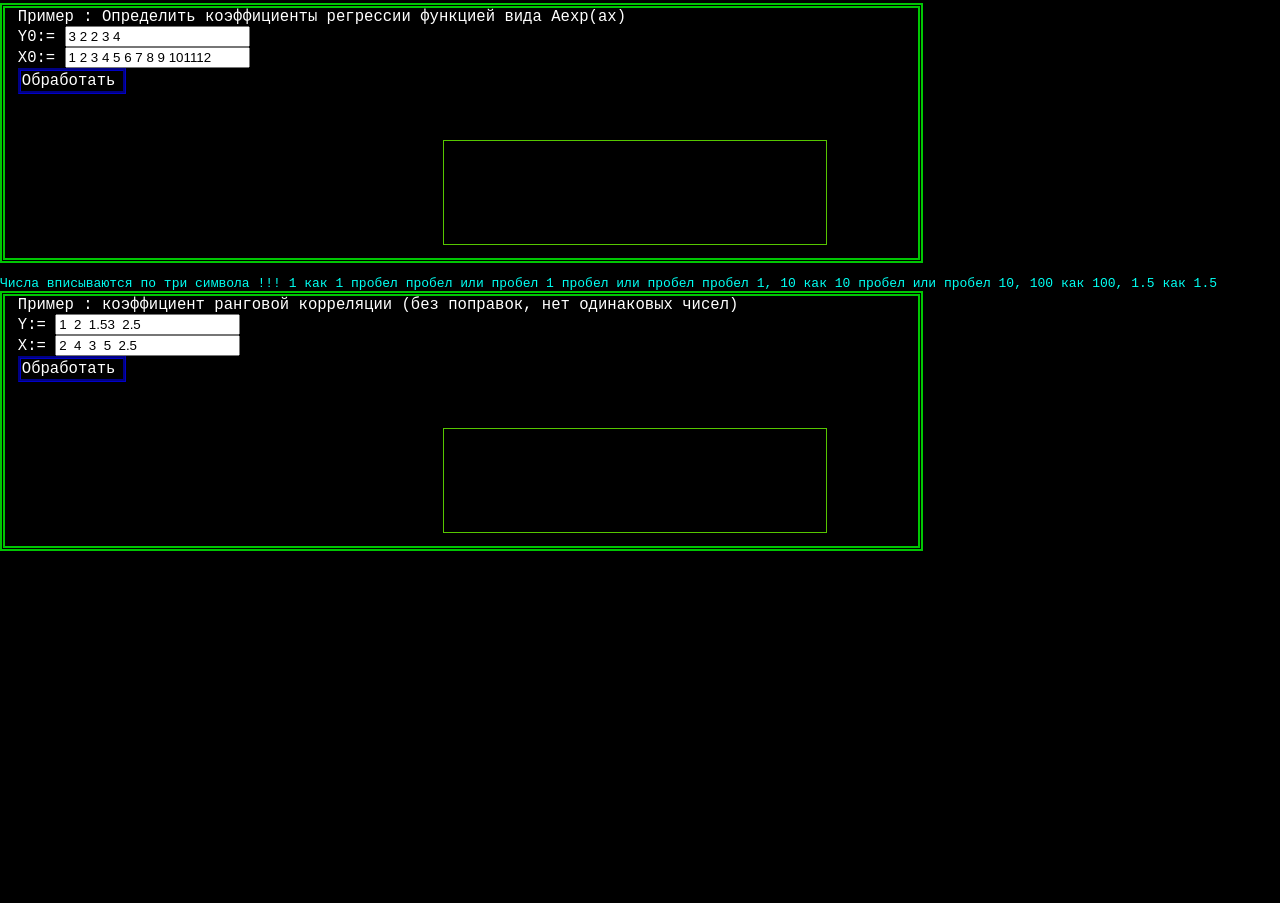
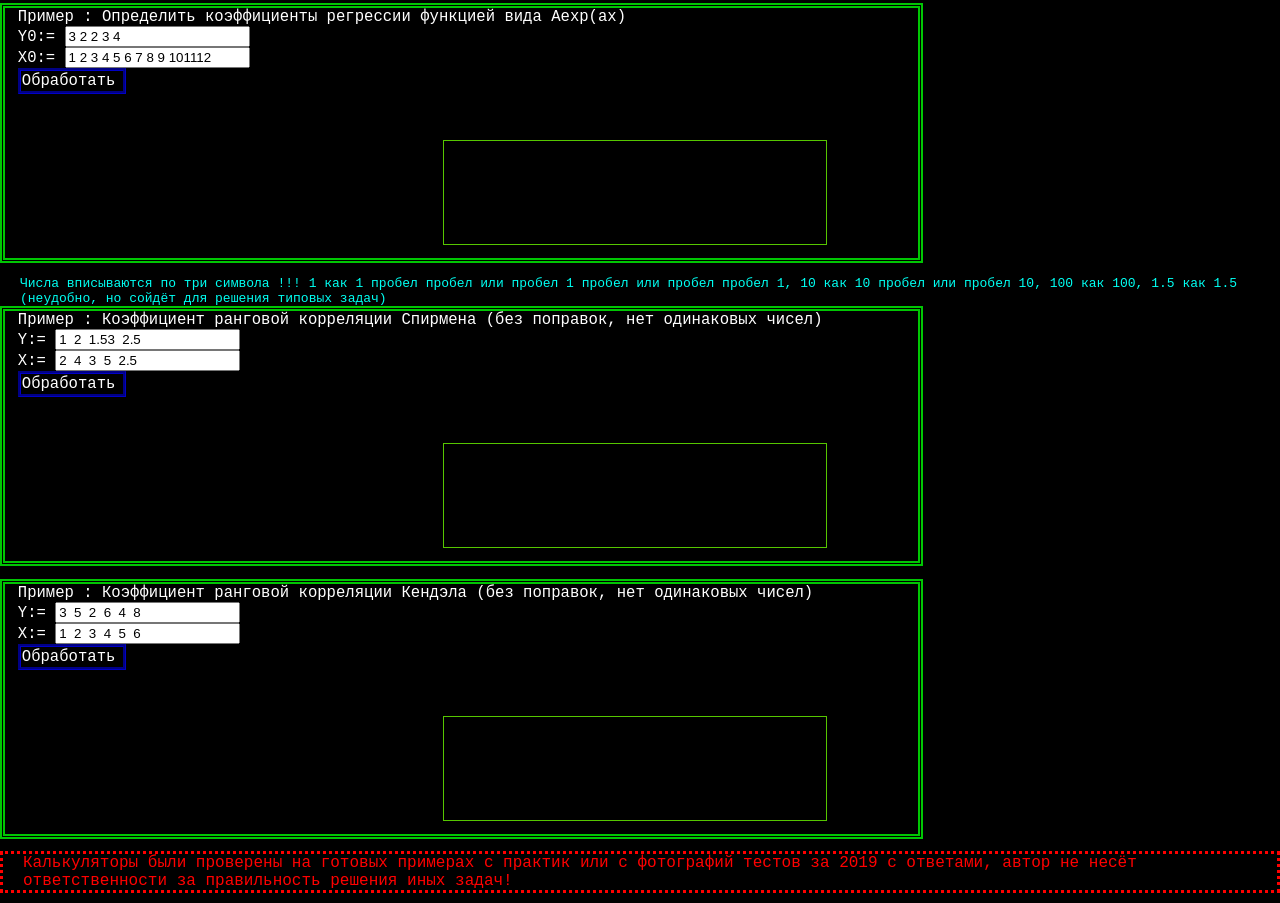
Before and after one commit to Scrappiy/ODSmir, a plain HTML site: page index.html in a window 1280 px wide. Shown: the part 1428-2331 px from the top of the page. Before the commit the page ends 1992 px from the top, so only its background shows below. Drawn offline with Linux system fonts and the light colour scheme.

Commit message:
Add files via upload

```diff
--- a/index.html
+++ b/index.html
@@ -12,7 +12,7 @@
 <body>
     <div class="au">Програмки для решения задач МиСЦОС</div>
     <div class="au">Legendary author: ZOA	&#128736;</div>
-    <div class="au">Числа вписываются по два символа!!! Например 1 как 1 пробел или пробел 1, 10 как 10</div>
+    <div class="au">Числа вписываются по два символа!!! Например 1 как 1 пробел или пробел 1, 10 как 10 (неудобно, но сойдёт для решения типовых задач)</div>
     <div class="bigA">
             <img class="ing" src="img/nchf.png" width="250px">
             <input id="max1" type="number" class="num num1" value="2">
@@ -71,14 +71,22 @@
     <div class="num8" onclick="obr5()">Обработать</div>
     <div class="num num6" id="vvd5"></div>
 </div>
-<div class="au">Числа вписываются по три символа !!! 1 как 1 пробел пробел или пробел 1 пробел или пробел пробел 1, 10 как 10 пробел или пробел 10, 100 как 100, 1.5 как 1.5</div>
+<div class="au">Числа вписываются по три символа !!! 1 как 1 пробел пробел или пробел 1 пробел или пробел пробел 1, 10 как 10 пробел или пробел 10, 100 как 100, 1.5 как 1.5 (неудобно, но сойдёт для решения типовых задач)</div>
 <div class="bigA">
-    <div> Пример : коэффициент ранговой корреляции (без поправок, нет одинаковых чисел) </div>
+    <div> Пример : Коэффициент ранговой корреляции Спирмена (без поправок, нет одинаковых чисел) </div>
     <div >Y:= <input id="Y7" type="search" value="1  2  1.53  2.5"></div>
     <div >X:= <input id="X8" type="search" value="2  4  3  5  2.5"></div>
     <div class="num8" onclick="obr7()">Обработать</div>
     <div class="num num6" id="vvd7"></div>
 </div>
+<div class="bigA">
+    <div> Пример : Коэффициент ранговой корреляции Кендэла (без поправок, нет одинаковых чисел) </div>
+    <div >Y:= <input id="Y8" type="search" value="3  5  2  6  4  8"></div>
+    <div >X:= <input id="X9" type="search" value="1  2  3  4  5  6"></div>
+    <div class="num8" onclick="obr8()">Обработать</div>
+    <div class="num num6" id="vvd8"></div>
+</div>
+<div class="au kr">Калькуляторы были проверены на готовых примерах с практик или с фотографий тестов за 2019 с ответами, автор не несёт ответственности за правильность решения иных задач!</div>
     <script src="scripts.js"></script>
 </body>
 
--- a/scripts.js
+++ b/scripts.js
@@ -329,10 +329,10 @@ function obr7() {
         let Xmas = [0, 0, 0, 0, 0, 0, 0, 0, 0, 0];
         let Ymas = [0, 0, 0, 0, 0, 0, 0, 0, 0, 0];
 
-        if ((a.length % 3) == 1) { a = a + " "; }
-        if ((a.length % 3) == 2) { a = a + "  "; }
-        if ((b.length % 3) == 1) { b = b + " "; }
-        if ((b.length % 3) == 2) { b = b + "  "; }
+        if ((a.length % 3) == 1) { a = a + "  "; }
+        if ((a.length % 3) == 2) { a = a + " "; }
+        if ((b.length % 3) == 1) { b = b + "  "; }
+        if ((b.length % 3) == 2) { b = b + " "; }
 
         for (let index = 0; index < (a.length / 3); index++) {
             res1 = a[3 * index] + a[3 * index + 1] + a[3 * index + 2];
@@ -369,8 +369,8 @@ function obr7() {
 
         }
         for (let index = 0; index < (a.length / 3); index++) {
-    Xmas[index]=index+1;
-    Ymas[index]=index+1;
+            Xmas[index] = index + 1;
+            Ymas[index] = index + 1;
         }
 
         for (let index = 0; index < (a.length / 3); index++) {
@@ -397,24 +397,112 @@ for (let index = 0; index < (a.length / 3); index++) {
 
         }
 
-c="Rx : ";
-d="Ry : ";
+        c = "Rx : ";
+        d = "Ry : ";
 
-        document.getElementById("vvd7").innerHTML= Xmas+`<br>` + Ymas;
-Py=0;
+        document.getElementById("vvd7").innerHTML = Xmas + `<br>` + Ymas;
+        Py = 0;
         for (let index = 0; index < (a.length / 3); index++) {
-            Px=Xmas[index]-Ymas[index];
-            res1=Xmas[index];
-            c=c+res1+" ";
-            res1=Ymas[index];
-            d=d+res1+" ";
-            Px=Px*Px;
-            Py=Py+Px;
+            Px = Xmas[index] - Ymas[index];
+            res1 = Xmas[index];
+            c = c + res1 + " ";
+            res1 = Ymas[index];
+            d = d + res1 + " ";
+            Px = Px * Px;
+            Py = Py + Px;
         }
 
 
-Px=1-(6*(Py/(((a.length / 3)*(a.length / 3)*(a.length / 3))-(a.length / 3))));
-res1 =c+`<br>`+d+`<br>`+`<br>`+"Сумма квадратов отк = "+ Py +", коэффициент корреляции рангов = "+ Px;
-        document.getElementById("vvd7").innerHTML= res1;
+        Px = 1 - (6 * (Py / (((a.length / 3) * (a.length / 3) * (a.length / 3)) - (a.length / 3))));
+        res1 = c + `<br>` + d + `<br>` + `<br>` + "Сумма квадратов отк = " + Py + ", коэффициент корреляции рангов = " + Px;
+        document.getElementById("vvd7").innerHTML = res1;
     }
 }
+
+function obr8() {
+    let a = "", b = "", res1 = "", res2 = "", Py = 0, Px = 0, x = 0;
+    b = document.getElementById("Y8").value;
+    a = document.getElementById("X9").value;
+    if ((a == "") || (b == "")) {
+        alert(`ERROR!`);
+    } else {
+        let NXmas = [1, 2, 3, 4, 5, 6, 7, 8, 9, 10];
+        let NYmas = [1, 2, 3, 4, 5, 6, 7, 8, 9, 10];
+        let Xmas = [0, 0, 0, 0, 0, 0, 0, 0, 0, 0];
+        let Ymas = [0, 0, 0, 0, 0, 0, 0, 0, 0, 0];
+
+        if ((a.length % 3) == 1) { a = a + "  "; }
+        if ((a.length % 3) == 2) { a = a + " "; }
+        if ((b.length % 3) == 1) { b = b + "  "; }
+        if ((b.length % 3) == 2) { b = b + " "; }
+
+        for (let index = 0; index < (a.length / 3); index++) {
+            res1 = a[3 * index] + a[3 * index + 1] + a[3 * index + 2];
+            Xmas[index] = parseFloat(res1);
+        }
+        res1 = "";
+        for (let index = 0; index < (a.length / 3); index++) {
+            res2 = b[3 * index] + b[3 * index + 1] + b[3 * index + 2];
+            Ymas[index] = parseFloat(res2);
+        }
+        res2 = "";
+
+        for (let index = 0; index < (b.length / 3); index++) {
+
+            for (let index1 = 0; index1 < (b.length / 3); index1++) {
+
+                if (Ymas[index] < Ymas[index1]) {
+                    Px = Ymas[index];
+                    Ymas[index] = Ymas[index1];
+                    Ymas[index1] = Px;
+                    Px = Xmas[index];
+                    Xmas[index] = Xmas[index1];
+                    Xmas[index1] = Px;
+                }
+            }
+
+        }
+
+        for (let index = 0; index < (b.length / 3); index++) {
+
+            for (let index1 = 0; index1 < (b.length / 3); index1++) {
+                if (Xmas[index] < Xmas[index1]) {
+                    Px = Xmas[index];
+                    Xmas[index] = Xmas[index1];
+                    Xmas[index1] = Px;
+                    Px = Ymas[index];
+                    Ymas[index] = Ymas[index1];
+                    Ymas[index1] = Px;
+                    Px = NYmas[index];
+                    NYmas[index] = NYmas[index1];
+                    NYmas[index1] = Px;
+                }
+            }
+
+        }
+
+        Px = 0;
+        for (let index = 0; index < (b.length / 3); index++) {
+
+            for (let index1 = index; index1 < (b.length / 3); index1++) {
+                if (Ymas[index] < Ymas[index1]) {
+                    Px = Px + 1;
+                }
+            }
+
+        }
+        Py = 0;
+        for (let index = 0; index < (b.length / 3); index++) {
+
+            if (NYmas[index] > NXmas[index]) {
+                Py = Py + (NYmas[index] - NXmas[index])
+            }
+
+        }
+
+        x = (a.length / 3);
+        x = ((Px - Py) / (x * x - x))
+
+        document.getElementById("vvd8").innerHTML = "Массив X : " + Xmas + `<br> Массив Y : ` + Ymas + `<br> P : ` + Px + `<br> Q : ` + Py + `<br> t : ` + 2 * x;
+    }
+}
--- a/style.css
+++ b/style.css
@@ -10,6 +10,7 @@ background-size: cover; */
 }
 
 .au{
+    padding: 0 20px;
     color: rgb(0, 255, 242);
 }
 
@@ -58,6 +59,13 @@ background-size: cover; */
     left: 75%;
 }
 
+.kr{
+    color: red;
+    font-size: large;
+    border: dotted;
+    margin: 10px 0;
+}
+
 .num5{
     border: 3px groove #0000ffc6;
     padding: 1px;
```
Lines whose indentation alone changed are shown as unchanged.
